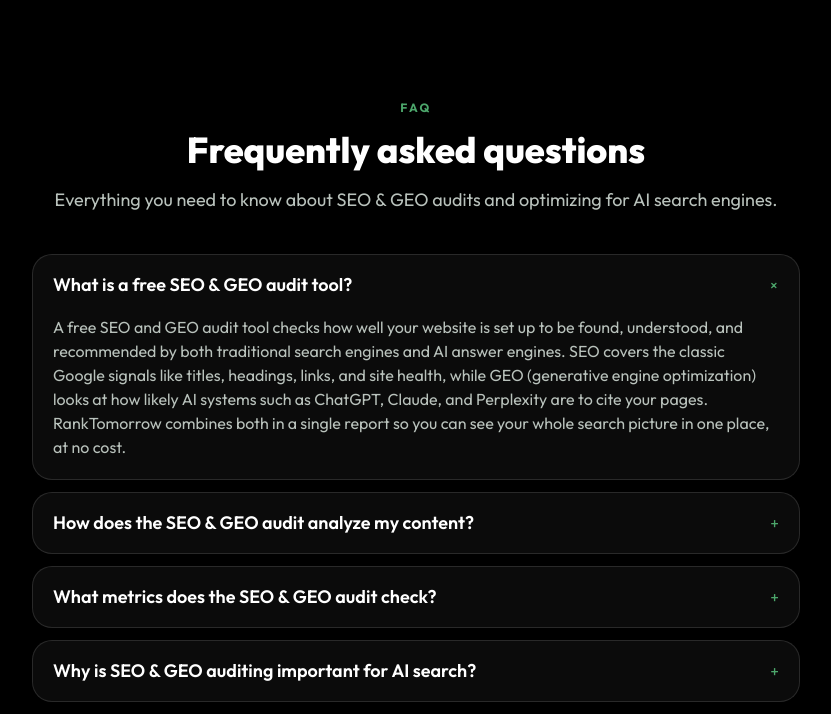
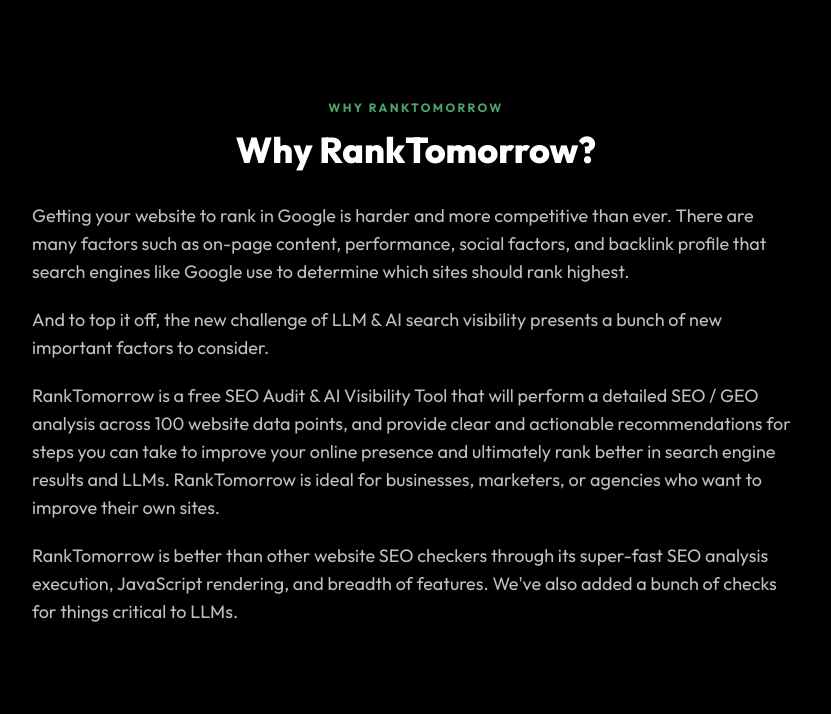
Before and after one commit to tanuikiplangat3-del/tomorrowrank, a Next.js app: page /ranktomorrow/ in a window 1280 px wide. Shown: the part 1160-1874 px from the top of the page, without its empty margins (224-1055 px from the left). Built offline with nearby package versions, Linux system fonts and the light colour scheme.

Commit message:
Add files via upload

```diff
--- a/app/layout.tsx
+++ b/app/layout.tsx
@@ -8,8 +8,8 @@
 const SITE = "https://tools.welcometomorrow.io";
 const PATH = "/ranktomorrow";
 // Brand assets provided by the team (hosted on imgur).
-const FAVICON = "https://i.imgur.com/pxoBmhP.png";
-const THUMB = "https://i.imgur.com/MYIJrl7.jpeg";
+const FAVICON = "https://i.imgur.com/JTyaf8H.jpeg";
+const THUMB = "https://i.imgur.com/JTyaf8H.jpeg";
 
 export const metadata: Metadata = {
   metadataBase: new URL(SITE),
--- a/components/AuditApp.tsx
+++ b/components/AuditApp.tsx
@@ -150,7 +150,7 @@
       {/* Heading — white, no underline (dark canvas) */}
       <div className="text-center">
         <h1 className="font-display text-4xl font-extrabold leading-[1.05] tracking-tight text-paper sm:text-6xl">
-          Free SEO &amp; GEO Audit with RankTomorrow
+          Free, Simple SEO &amp; GEO Audit Tool
         </h1>
         <p className="mt-5 text-lg font-medium text-muted">
           Analyze your website&apos;s readiness for AI search engines. Get instant insights on how well
--- a/components/LeadGate.tsx
+++ b/components/LeadGate.tsx
@@ -4,7 +4,7 @@
 // after a valid submission (enforced server-side too). No close/X, no
 // outside-click dismiss, no ESC — it resolves only on success.
 
-import { useState } from "react";
+import { useRef, useState } from "react";
 import { apiPath } from "./Gate";
 import { emailMatchesSite, siteHost } from "@/lib/leadmatch";
 import { gtmEvent } from "@/lib/gtm";
@@ -25,6 +25,15 @@
   const [error, setError] = useState<string | null>(null);
   const [mismatch, setMismatch] = useState(false);
   const [submitting, setSubmitting] = useState(false);
+  const emailRef = useRef<HTMLInputElement>(null);
+
+  function editEmail() {
+    // Dismiss both mismatch CTAs, keep everything the user already typed, and
+    // drop the cursor into the email field so they can fix it and hit Run.
+    setMismatch(false);
+    setError(null);
+    setTimeout(() => { emailRef.current?.focus(); emailRef.current?.select(); }, 0);
+  }
 
   async function submit() {
     setError(null);
@@ -75,7 +84,7 @@
             <input className={field} placeholder="First name" value={firstName} onChange={(e) => setFirst(e.target.value)} />
             <input className={field} placeholder="Last name" value={lastName} onChange={(e) => setLast(e.target.value)} />
           </div>
-          <input className={field} type="email" placeholder="Company email (no Gmail/Yahoo)" value={email} onChange={(e) => setEmail(e.target.value)} />
+          <input ref={emailRef} className={field} type="email" placeholder="Company email (no Gmail/Yahoo)" value={email} onChange={(e) => setEmail(e.target.value)} />
           <input className={field} placeholder="Position" value={position} onChange={(e) => setPosition(e.target.value)} />
 
           <label className="flex cursor-pointer items-start gap-2.5 pt-1">
@@ -115,7 +124,7 @@
                 </a>
                 <button
                   type="button"
-                  onClick={() => { setMismatch(false); setError(null); }}
+                  onClick={editEmail}
                   className="flex-1 rounded-md border border-glassBorder px-4 py-2 text-center text-sm font-semibold text-paper transition hover:border-wtgreen"
                 >
                   Edit email
--- a/components/SeoContent.tsx
+++ b/components/SeoContent.tsx
@@ -101,6 +101,39 @@
         ))}
       </div>
 
+      {/* WHY RANKTOMORROW */}
+      <div className="mx-auto mt-24 max-w-3xl">
+        <div className="text-center">
+          <span className="text-xs font-bold uppercase tracking-[0.2em] text-wtgreen">Why RankTomorrow</span>
+          <h2 className="mt-3 font-display text-3xl font-extrabold leading-tight text-paper sm:text-4xl">
+            Why RankTomorrow?
+          </h2>
+        </div>
+        <div className="mt-8 space-y-5 text-base leading-relaxed text-muted sm:text-lg">
+          <p>
+            Getting your website to rank in Google is harder and more competitive than ever. There are
+            many factors such as on-page content, performance, social factors, and backlink profile that
+            search engines like Google use to determine which sites should rank highest.
+          </p>
+          <p>
+            And to top it off, the new challenge of LLM &amp; AI search visibility presents a bunch of new
+            important factors to consider.
+          </p>
+          <p>
+            RankTomorrow is a free SEO Audit &amp; AI Visibility Tool that will perform a detailed SEO / GEO
+            analysis across 100 website data points, and provide clear and actionable recommendations for
+            steps you can take to improve your online presence and ultimately rank better in search engine
+            results and LLMs. RankTomorrow is ideal for businesses, marketers, or agencies who want to
+            improve their own sites.
+          </p>
+          <p>
+            RankTomorrow is better than other website SEO checkers through its super-fast SEO analysis
+            execution, JavaScript rendering, and breadth of features. We&apos;ve also added a bunch of
+            checks for things critical to LLMs.
+          </p>
+        </div>
+      </div>
+
       {/* FAQ */}
       <div className="mx-auto mt-24 max-w-3xl">
         <div className="text-center">
```
Also changed, not shown: 2 other files (tests, documents, lock files or other folders).
